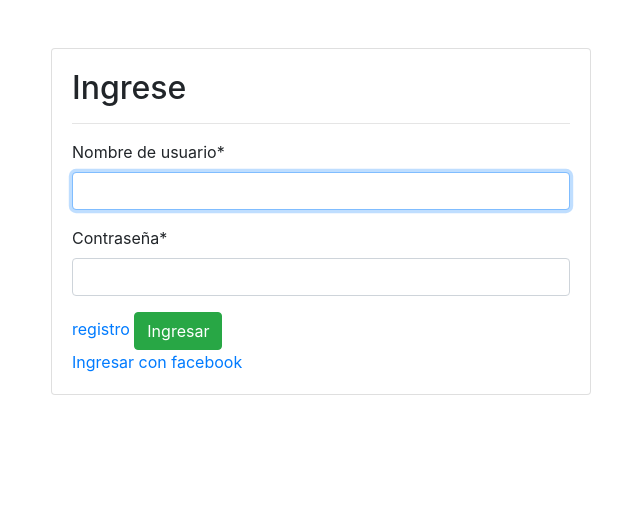
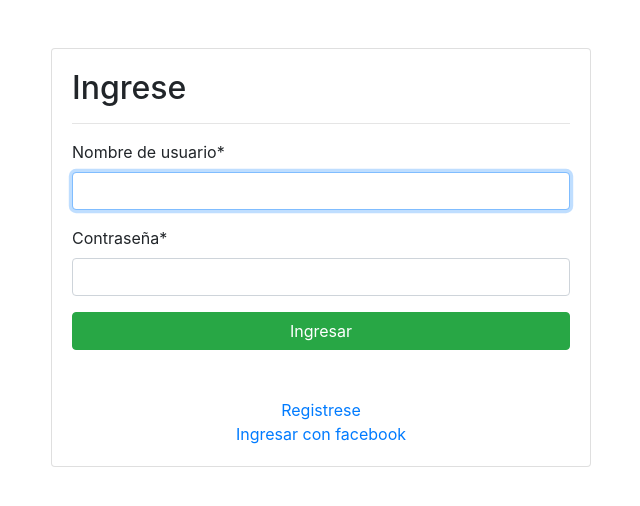
Before and after one commit to MatiasSolisBello/tecno-market, a Django app: page /accounts/login/ in a window 1280 px wide. Shown: the top 506 px of the page, without its empty margins (319-959 px from the left). Run offline with Django 3.2, Linux system fonts and the light colour scheme; some libraries are stand-ins or nearby versions.

Commit message:
Ajustes de diseño II

```diff
--- a/app/templates/app/contacto.html
+++ b/app/templates/app/contacto.html
@@ -13,7 +13,7 @@
                 {{ form | crispy}}
                 <br>
                 <div class="d-flex justify-content-end">
-                    <button type="submit" class="btn btn-primary">Enviar</button>
+                    <button type="submit" class="btn btn-primary btn-block"">Enviar</button>
                 </div>
             </form>
             {{mensaje}}
--- a/app/templates/registration/login.html
+++ b/app/templates/registration/login.html
@@ -6,6 +6,9 @@
     <meta name="viewport" content="width=device-width, initial-scale=1.0">
     <link rel="stylesheet" href="https://cdn.jsdelivr.net/npm/bootstrap@4.6.0/dist/css/bootstrap.min.css" integrity="sha384-B0vP5xmATw1+K9KRQjQERJvTumQW0nPEzvF6L/Z6nronJ3oUOFUFpCjEUQouq2+l" crossorigin="anonymous">
     <title>Login</title>
+
+    {% load static %}
+    <link rel="shortcut icon" type="image/png" href="{% static 'favicon/favicon.ico' %}"/>
 </head>
 <body>
 
@@ -21,10 +24,19 @@
                         <form action="" method="POST">
                             {% csrf_token %}
                             {{ form | crispy }}
-                            <a href="{% url 'registro' %}">registro</a>
-                            <input type="submit" value="Ingresar" class="btn btn-success">
+
+                            <input type="submit" value="Ingresar" class="btn btn-success btn-block">
+
+                            <div class="text-center">
+                                <!--<a href="#">¿Olvido su contraseña?</a>-->
+                                <br><br>
+                                <a href="{% url 'registro' %}">Registrese</a>
+                                <br>
+                                <a href="{% url 'social:begin' 'facebook' %}">Ingresar con facebook</a>
+                            </div>
+
                         </form>
-                        <a href="{% url 'social:begin' 'facebook' %}">Ingresar con facebook</a>
+
                     </div>
                 </div>
             </div>
```
Also changed, not shown: app/templates/app/navbar.html (+5 -2 lines), app/templates/app/producto/listar.html (+8 -2 lines), app/templates/registration/registro.html (+9 -2 lines), tecnomarket/settings.py (+7 -0 lines).
